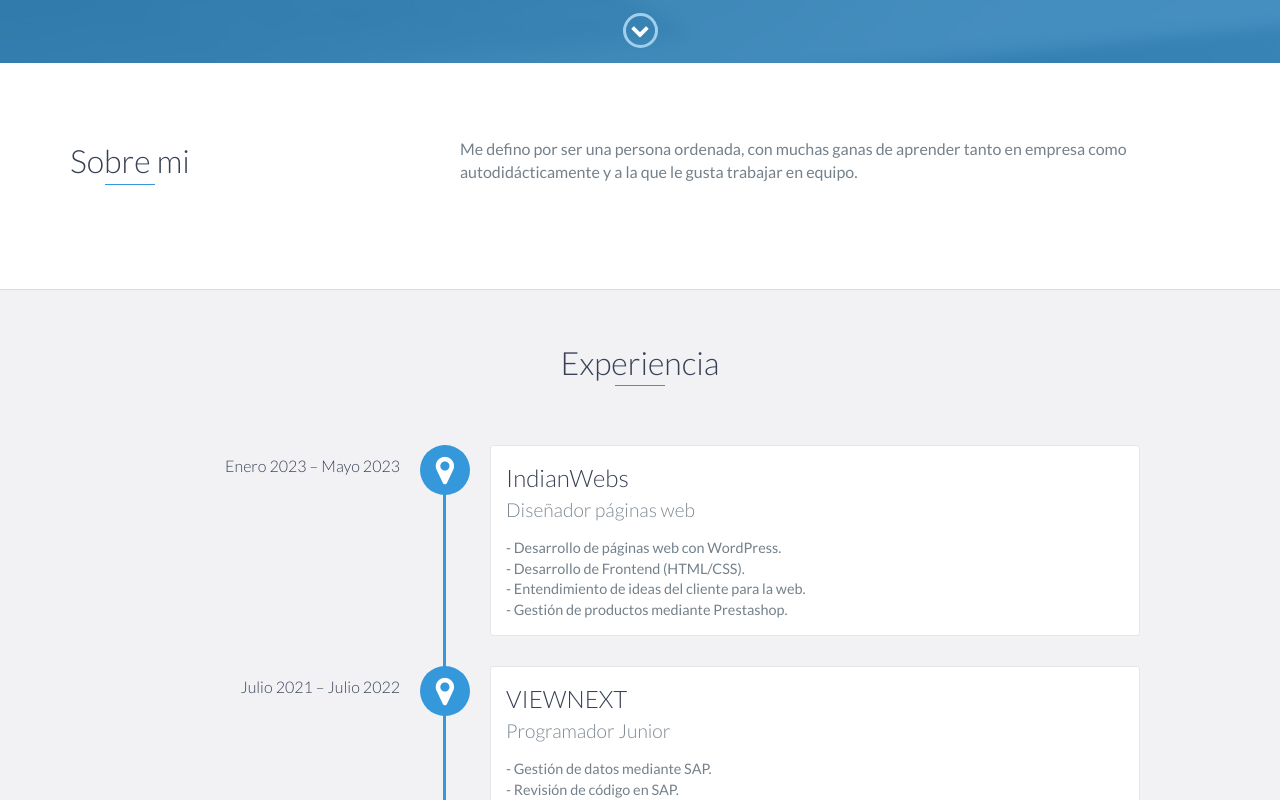
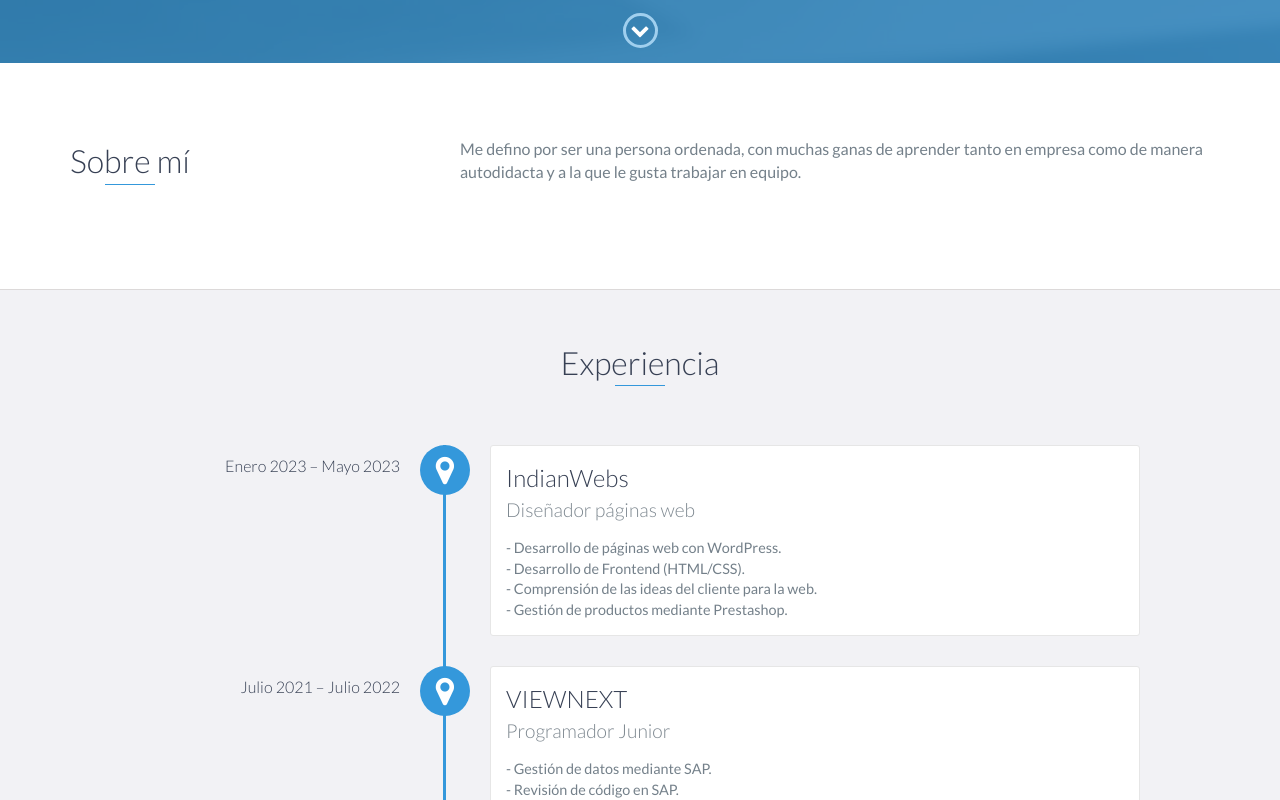
Before and after one commit to Erik-Ruiz/PaginaWeb_CV, a website: page index.html in a window 1280 px wide. Shown: the part 737-1537 px from the top of the page. Drawn offline with nearby package versions, Linux system fonts and the light colour scheme.

Commit message:
modificaciones

```diff
--- a/index.html
+++ b/index.html
@@ -67,12 +67,12 @@
         <div class="container">
             <div class="row">
                 <div class="col-md-4">
-                    <h2 class="heading">Sobre mi</h2>
+                    <h2 class="heading">Sobre mí</h2>
                 </div>
                 <div class="col-md-8">
                     <p>
                         Me defino por ser una persona ordenada, con muchas ganas de aprender
-                        tanto en empresa como autodidácticamente y a la que le gusta trabajar en equipo.
+                        tanto en empresa como de manera autodidacta y a la que le gusta trabajar en equipo.
                     </p>
                 </div>
             </div>
@@ -94,7 +94,7 @@
                     - Desarrollo de Frontend (HTML/CSS).
                 </p>
                 <p>
-                    - Entendimiento de ideas del cliente para la web.
+                    - Comprensión de las ideas del cliente para la web.
                 </p>
                 <p>
                     - Gestión de productos mediante Prestashop.
@@ -168,9 +168,9 @@
     </div>
     <!-- End #education -->
 
-     <!--ZONA GUARDADA PARA CUANDO TENGA MIS PROYECTOS
+     <!-- ZONA GUARDADA PARA CUANDO TENGA MIS PROYECTOS
     <div id="projects" class="background-alt">
-        <h2 class="heading">Projects</h2>
+        <h2 class="heading">Proyectos</h2>
         <div class="container">
             <div class="row">
                 <div class="project shadow-large">
@@ -212,8 +212,8 @@
 
             </div>
         </div>
-    </div>
-    -->
+    </div> -->
+
 
     <div id="skills">
         <h2 class="heading">Habilidades</h2>
```
